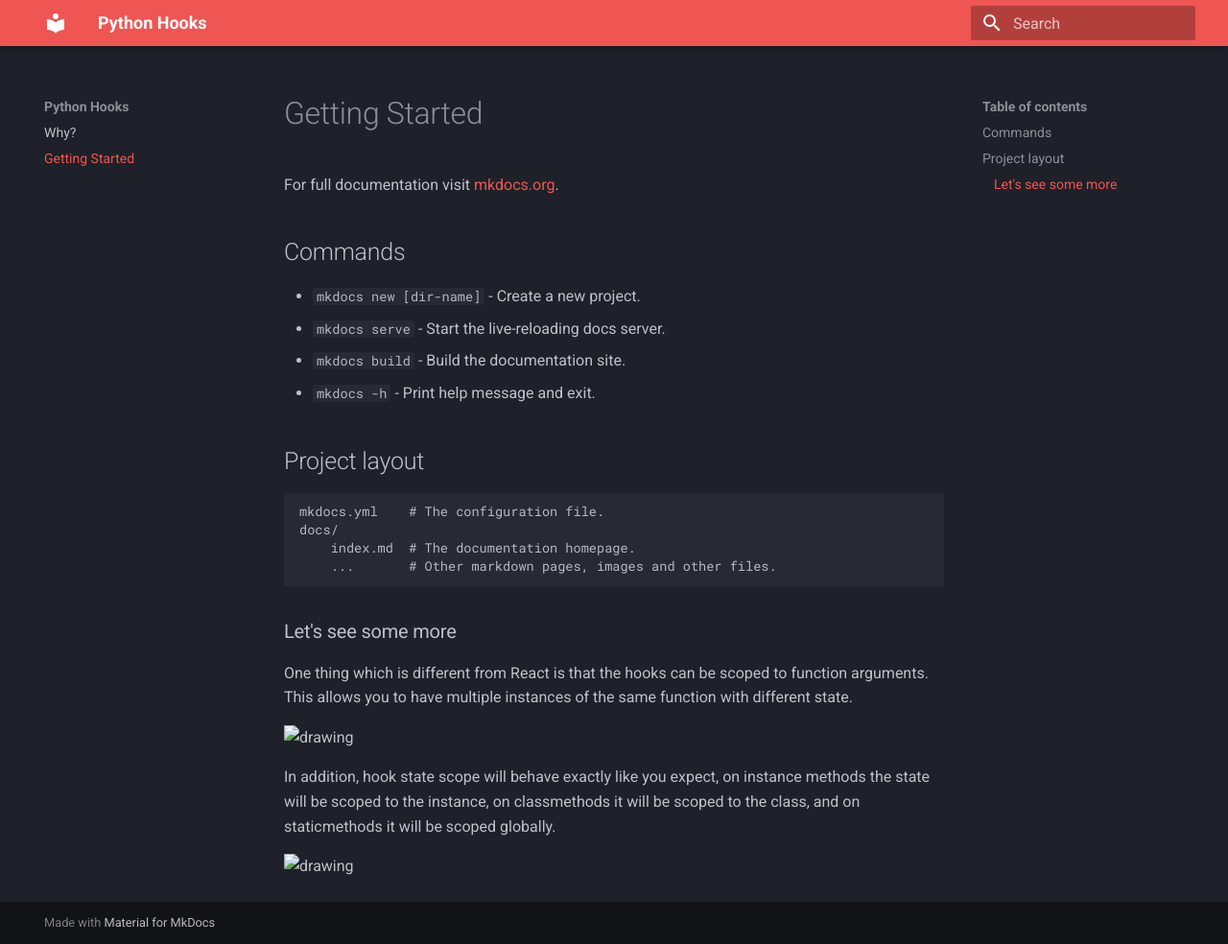
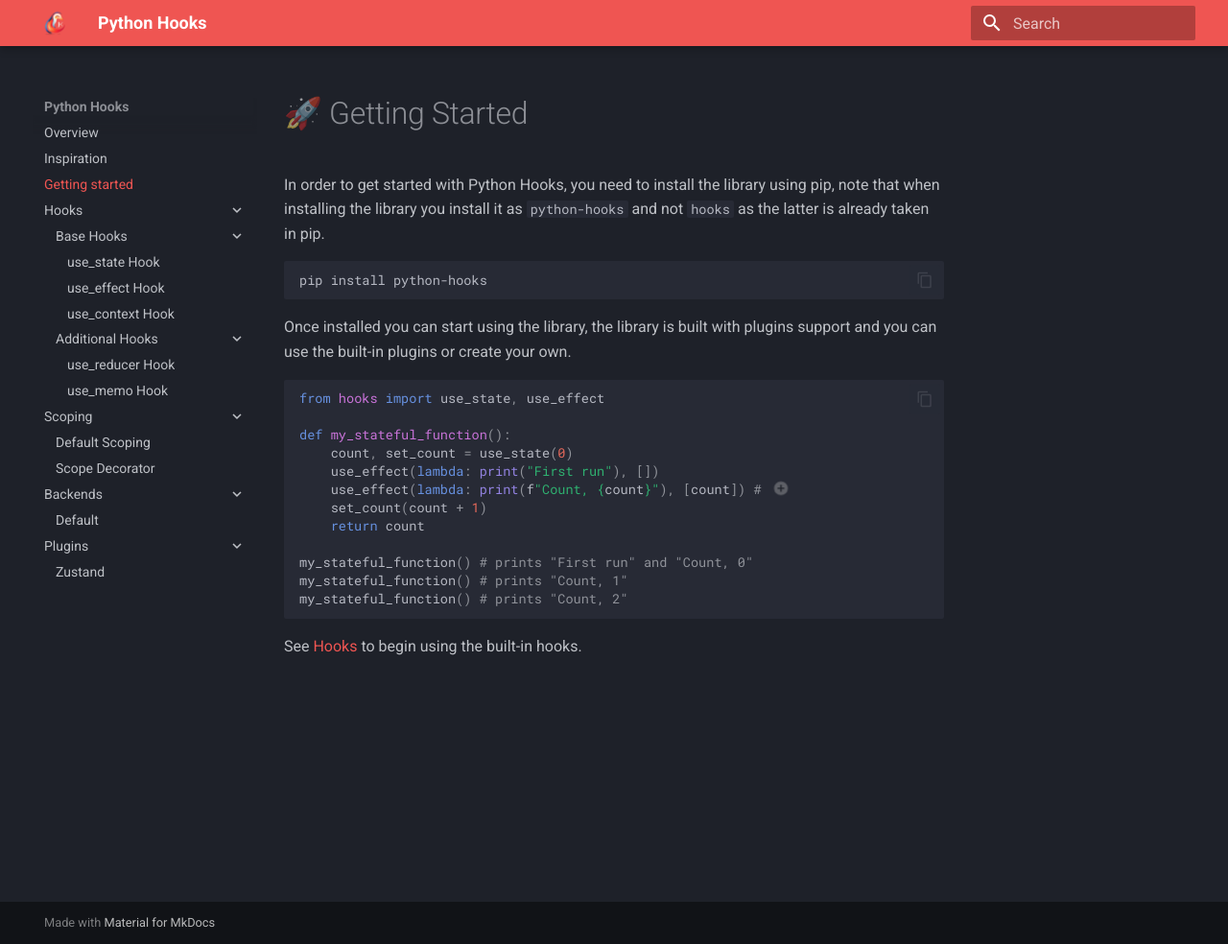
Before and after one commit to amitassaraf/python-hooks, an MkDocs documentation site: the page built from docs/getting_started.md, in a window 1280 px wide and 984 px high. Shown: the whole window at 96% size. Built offline with MkDocs 1.6.1 and Material for MkDocs 9.7.7, drawn with Linux system fonts in a browser that asks for light colours.

Commit message:
chore: refactor zustand, docs progress

````diff
--- a/docs/getting_started.md
+++ b/docs/getting_started.md
@@ -1,30 +1,31 @@
-# Getting Started
+# 🚀 Getting Started
 
-For full documentation visit [mkdocs.org](https://www.mkdocs.org).
+In order to get started with Python Hooks, you need to install the library using pip, note that when installing
+the library you install it as `python-hooks` and not `hooks` as the latter is already taken in pip.
 
-## Commands
+```bash
+pip install python-hooks
+```
 
-* `mkdocs new [dir-name]` - Create a new project.
-* `mkdocs serve` - Start the live-reloading docs server.
-* `mkdocs build` - Build the documentation site.
-* `mkdocs -h` - Print help message and exit.
+Once installed you can start using the library, the library is built with plugins support and you can use the built-in plugins or create your own.
 
-## Project layout
+```py
+from hooks import use_state, use_effect
 
-    mkdocs.yml    # The configuration file.
-    docs/
-        index.md  # The documentation homepage.
-        ...       # Other markdown pages, images and other files.
+def my_stateful_function():
+    count, set_count = use_state(0)
+    use_effect(lambda: print("First run"), [])
+    use_effect(lambda: print(f"Count, {count}"), [count]) # (1)
+    set_count(count + 1)
+    return count
+
+my_stateful_function() # prints "First run" and "Count, 0"
+my_stateful_function() # prints "Count, 1"
+my_stateful_function() # prints "Count, 2"
+```
+
+1.  🤩 Just like React, use_effect will only run if it's dependencies have changed. In this case, the dependency is the count variable.
+    This is a very powerful feature as it allows you to control when your code runs.
 
 
-
-### Let's see some more
-
-One thing which is different from React is that the hooks can be scoped to function arguments. This allows you to have multiple instances of the same function with different state.
-
-<img src="images/scope_example.png" alt="drawing" width="500"/>
-
-In addition, hook state scope will behave exactly like you expect, on instance methods the state will be scoped to the instance,
-on classmethods it will be scoped to the class, and on staticmethods it will be scoped globally.
-
-<img src="images/state_auto_scope_example.png" alt="drawing" width="500"/>
+See [Hooks](hooks/base_hooks/use_state.md) to begin using the built-in hooks.
--- /dev/null
+++ b/docs/hooks/base_hooks/use_state.md
@@ -0,0 +1,39 @@
+The `use_state` hook is the most basic hook in the library. It allows you to store state in a function. It's similar to the `useState` hook in React.
+All other hooks are built on top of this hook.
+
+Let learn about `use_state`:
+```py
+count, set_count = use_state(0)
+```
+
+`use_state` will always return a tuple of the current state and a function to update the state. The state can be any type, it can be a string, a number, a list or a dictionary.
+
+The state will automatically be persisted between function calls. See [Default Scoping](../../scoping/default.md) for more information on how the state is persisted.
+
+Let's see an example:
+
+```py
+# We import the use_state hook from the hooks module
+from hooks import use_state
+
+def my_stateful_function() -> int:
+    # We call the use_state hook and store the result in a variable called count and set_count
+    count, set_count = use_state(0)
+    # We mutate the state by adding 1 to the current count
+    set_count(count + 1)
+    return count
+
+print(my_stateful_function()) # Output: 0
+print(my_stateful_function()) # Output: 1
+print(my_stateful_function()) # Output: 2
+```
+
+As you can see, the state is persisted between function calls. This is because the state is stored in the function's scope.
+By default, the state is persisted only for the duration of the program. If you run the program again, the state will be reset.
+State may be persisted for longer periods of time by using a different [backend](../../backends/README.md).
+
+<img src="https://img.shields.io/badge/⚠️ use_state is currently not threadsafe by default-ff9966" />
+
+The `use_state` hook is currently not threadsafe. The reason being that the default backend is not threadsafe in order
+to maximize compatibility with different frameworks such as Flask. If you need to use `use_state` in a
+multithreaded environment you should use the `threadsafe` backend. See [Backends](../../backends/README.md) for more information.
--- a/mkdocs.yml
+++ b/mkdocs.yml
@@ -1,8 +1,41 @@
 site_name: Python Hooks
 theme:
+  logo: images/favicon.ico
   name: material
   favicon: images/favicon.ico
   palette:
     scheme: slate
     primary: red
     accent: pink
+  features:
+    - content.code.copy
+    - content.code.annotate
+    - navigation.expand
+nav:
+  - Overview: index.md
+  - Inspiration: inspiration.md
+  - Getting started: getting_started.md
+  - 'Hooks':
+      - 'Base Hooks':
+        - use_state Hook: hooks/base_hooks/use_state.md
+        - use_effect Hook: hooks/base_hooks/use_effect.md
+        - use_context Hook: hooks/base_hooks/use_context.md
+      - 'Additional Hooks':
+        - use_reducer Hook: hooks/additional_hooks/use_reducer.md
+        - use_memo Hook: hooks/additional_hooks/use_memo.md
+  - 'Scoping':
+      - Default Scoping: scoping/default_scoping.md
+      - Scope Decorator: scoping/scope_decorator.md
+  - 'Backends':
+      - Default: backends/default.md
+  - 'Plugins':
+      - Zustand: plugins/zustand.md
+
+markdown_extensions:
+  - pymdownx.highlight:
+      anchor_linenums: true
+      line_spans: __span
+      pygments_lang_class: true
+  - pymdownx.inlinehilite
+  - pymdownx.snippets
+  - pymdownx.superfences
````
Also changed, not shown: README.md (+1 -0 lines), docs/index.md (+46 -15 lines), docs/inspiration.md (added, +21 -0 lines), 12 other files.
